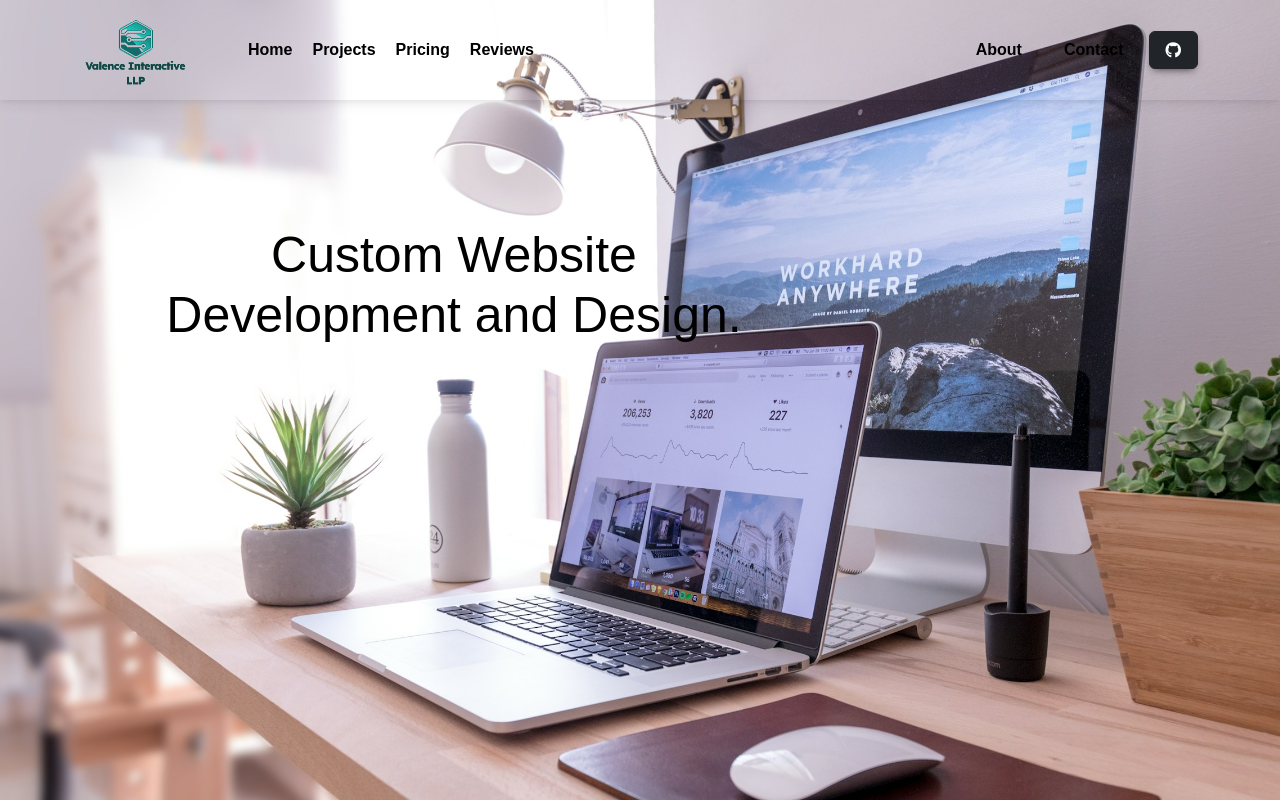
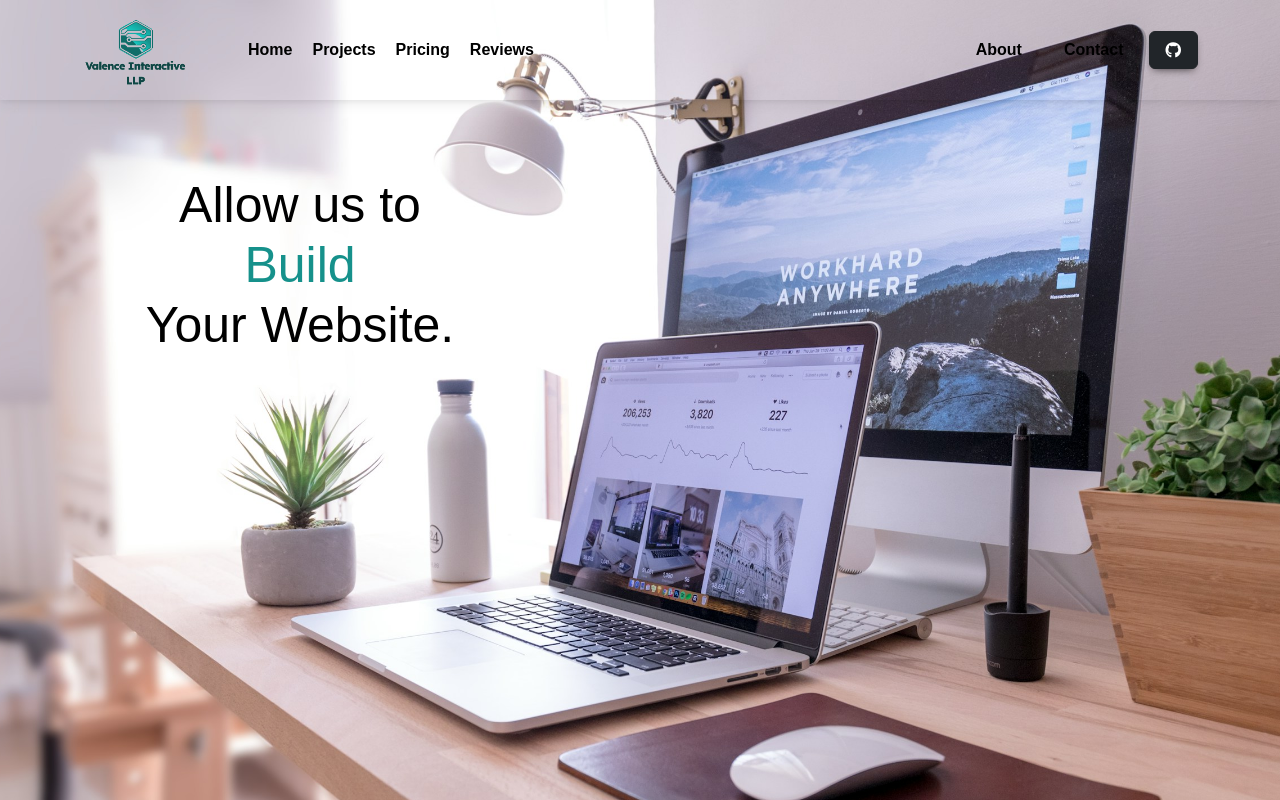
Before and after one commit to johnboy514/ValenceInteractiveLLP, a React (Create React App) app: page / in a window 1280 px wide. Shown: the top 800 px of the page. Built offline with nearby package versions, Linux system fonts and the light colour scheme; a web font is replaced by a local one.

Commit message:
added carousel words to header

```diff
--- a/src/components/Home.js
+++ b/src/components/Home.js
@@ -53,9 +53,7 @@ function Home() {
           }
       };
   }, []);
-
-
-  const settings = {
+  const projectsCarouselSettings = {
     dots: true,
     infinite: true,
     speed: 500,
@@ -64,6 +62,26 @@ function Home() {
     arrows: false,
     autoplay: true, // Enable auto scroll
     autoplaySpeed: 3000, // Set auto scroll speed to 3 seconds
+    responsive: [
+      {
+        breakpoint: 768,
+        settings: {
+          slidesToShow: 1,
+          slidesToScroll: 1,
+        },
+      },
+    ],
+  };
+
+  const headerSettings = {
+    dots: false,
+    infinite: true,
+    speed: 500,
+    slidesToShow: 1,
+    slidesToScroll: 1,
+    arrows: false,
+    autoplay: true, // Enable auto scroll
+    autoplaySpeed: 2500, // Set auto scroll speed to 3 seconds
     responsive: [
       {
         breakpoint: 768,
@@ -85,15 +103,34 @@ function Home() {
         }}></div>
 
   <div class="card1 mx-4 mx-md-1 slideInLeft" style={{
-        marginTop: "-675px",
+        marginTop: "-725px",
         background: "hsla(0, 0%, 100%, 0.0)",
         border: 'none',
         maxWidth: '900px',
         }}>
 
-      <div class="row d-flex justify-content-center">
+      <div class="row d-flex justify-content-left">
         <div class="col-lg-8" style={{fontFamily: '"Teachers", sans-serif'}}>
-          <h2 class=" mb-5" style={{fontSize: '50px', color: 'black'}}>Custom Website <br /><span style={{color: 'black'}}>Development and Design.</span></h2>
+          <h2 class=" mb-5" style={{fontSize: '50px', color: 'black'}}>Allow us to <br />
+          <Slider {...headerSettings}>
+        <div className="container">
+        <div className="col-md-12">
+          <span style={{color: '#16918b'}}>Develop</span>
+        </div>
+        </div>
+        <div className="container">
+        <div className="col-md-12">
+          <span style={{color: '#16918b'}}>Design</span>
+        </div>
+        </div>
+        <div className="container">
+        <div className="col-md-12">
+          <span style={{color: '#16918b'}}>Build</span>
+        </div>
+        </div>
+      </Slider>
+          <span style={{color: 'black'}}>Your Website.</span>
+          </h2>
 
         </div>
     </div>
@@ -101,7 +138,7 @@ function Home() {
 </section>
 <center>
 
-        <div className="text-center reveal" id="projects" style={{marginTop: "350px"}}>
+        <div className="text-center reveal" id="projects" style={{marginTop: "400px"}}>
           <center>
           <div style={{maxWidth: "800px", fontFamily: '"Teachers", sans-serif'}}>
         <h3>Our Work</h3>
@@ -112,7 +149,7 @@ function Home() {
           highlight our commitment to quality and innovation.</p>
           </div>
           </center>
-      <Slider {...settings} className="reveal">
+      <Slider {...projectsCarouselSettings} className="reveal">
       <a href="https://rjo6615.github.io/breeyoga/" target="_blank" rel="noreferrer">
         <div className="container text-center my-3">
         <div className="col-md-12">
```
